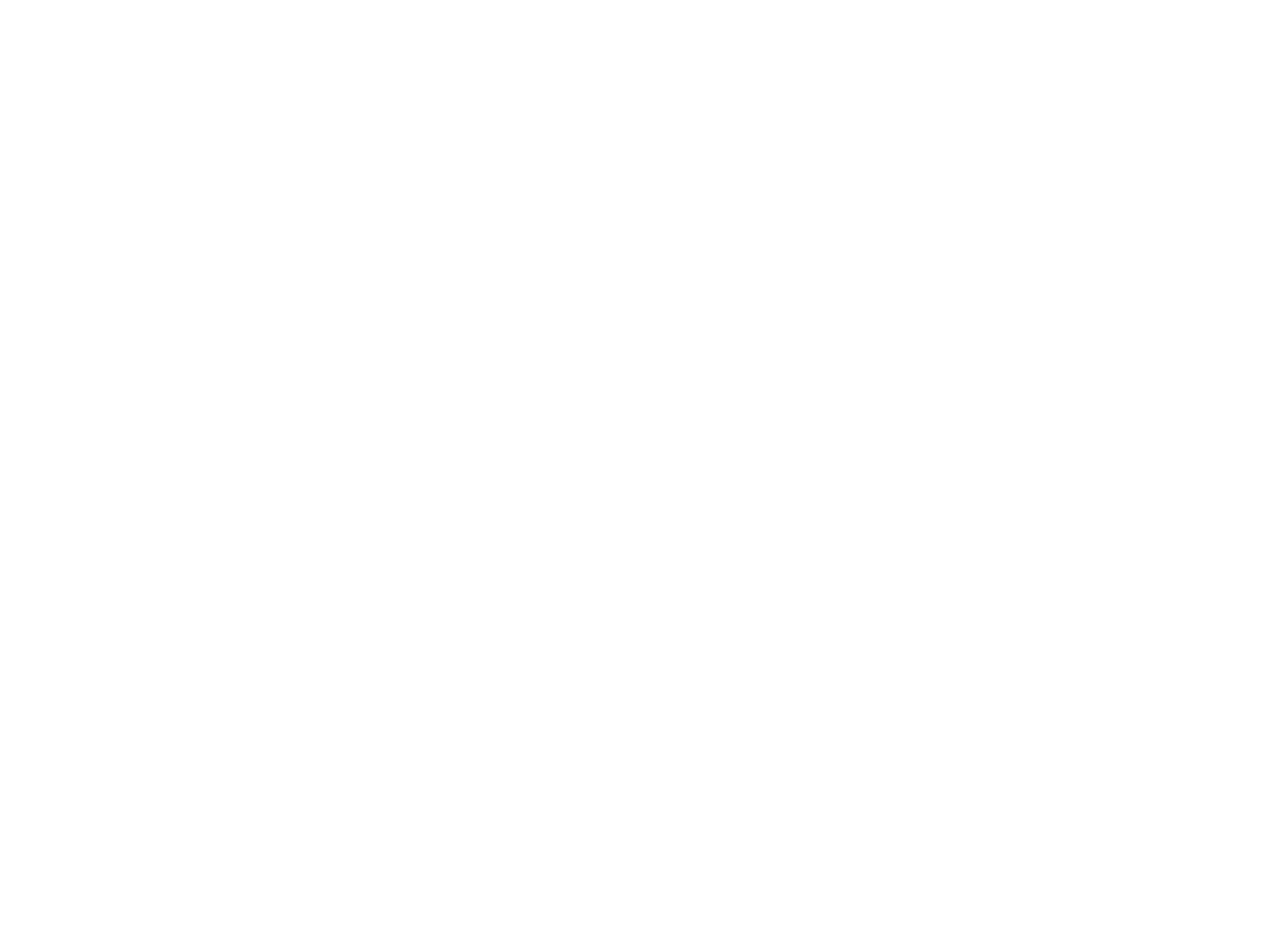
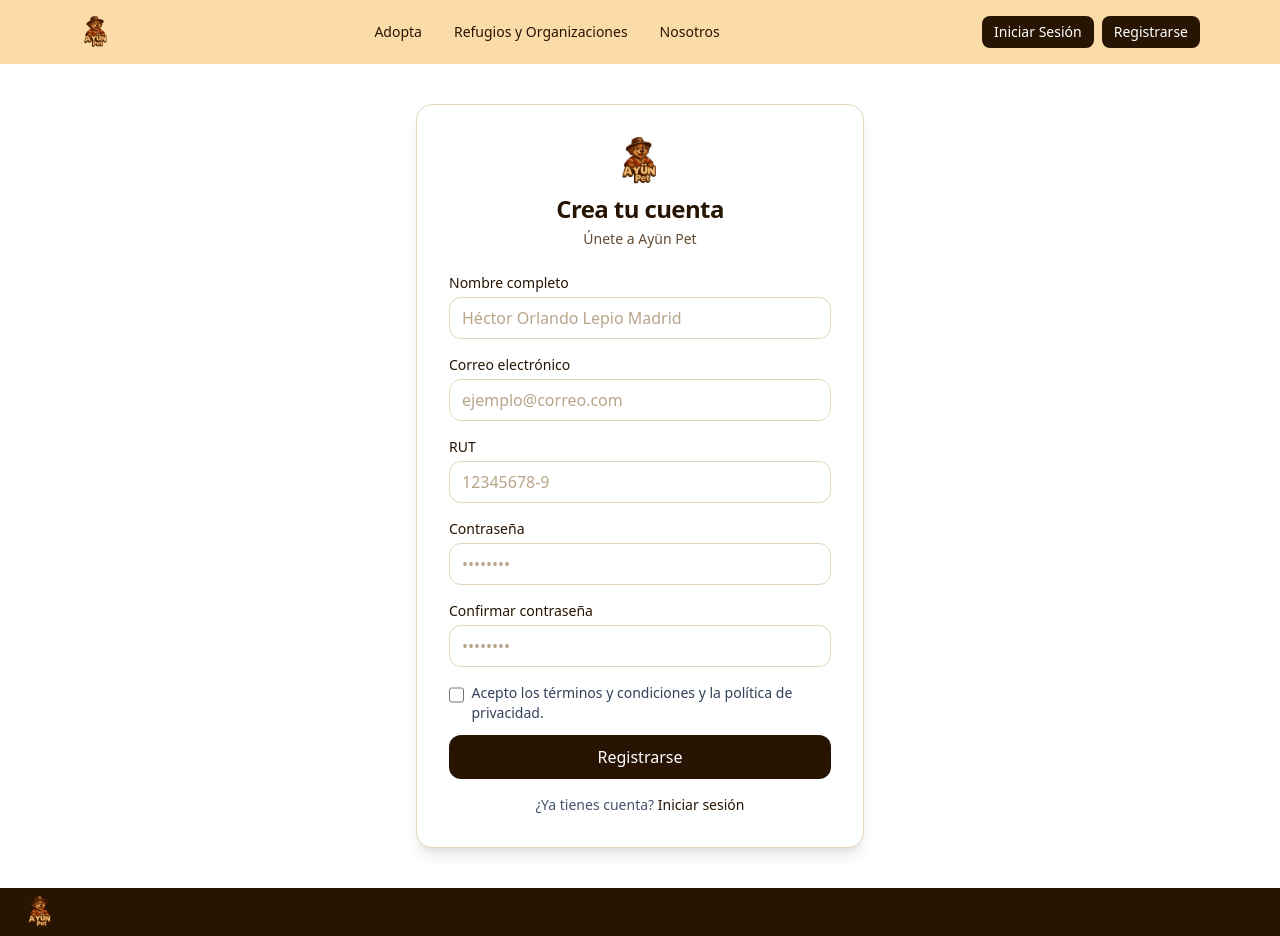
Before and after one commit to tcurihual/AyunPet, a React (Vite) app in the folder apps/web/: page /register in a window 1280 px wide. Before the commit this address had no page. Before the commit the page ends 800 px from the top, so only its background shows below. Built offline with nearby package versions, Linux system fonts and the light colour scheme.

Commit message:
login y register

```diff
--- a/apps/web/package.json
+++ b/apps/web/package.json
@@ -13,14 +13,16 @@
         "@tailwindcss/vite": "^4.1.12",
         "react": "^19.1.1",
         "react-dom": "^19.1.1",
-        "react-router-dom": "^7.8.2",
-        "tailwindcss": "^4.1.12"
+        "react-router-dom": "^7.8.2"
     },
     "devDependencies": {
         "@types/react": "^19.1.10",
         "@types/react-dom": "^19.1.7",
         "@vitejs/plugin-react-swc": "^4.0.0",
+        "autoprefixer": "^10.4.21",
         "globals": "^16.3.0",
+        "postcss": "^8.5.6",
+        "tailwindcss": "^4.1.12",
         "typescript": "~5.8.3",
         "typescript-eslint": "^8.39.1",
         "vite": "^7.1.2"
--- /dev/null
+++ b/apps/web/src/components/AuthCard.tsx
@@ -0,0 +1,64 @@
+import type { ReactNode } from "react"
+import { Link } from "react-router-dom"
+
+type Props = {
+  title: string
+  subtitle?: string
+  children: ReactNode
+}
+
+export default function AuthCard({ title, subtitle, children }: Props) {
+  return (
+    <div className="min-h-dvh flex flex-col bg-white">
+      <nav className="h-14 md:h-16 w-full bg-[#FBDBA8]">
+        <div className="max-w-6xl mx-auto h-full px-4 flex items-center justify-between">
+          <div className="flex items-center">
+            <img src="/logo.png" alt="Ayün Pet" className="h-8 w-8" />
+          </div>
+
+          <div className="flex-1 flex justify-center gap-8">
+            <Link to="/adopta" className="text-sm text-[#281402] hover:underline">
+              Adopta
+            </Link>
+            <Link to="/refugios" className="text-sm text-[#281402] hover:underline">
+              Refugios y Organizaciones
+            </Link>
+            <Link to="/nosotros" className="text-sm text-[#281402] hover:underline">
+              Nosotros
+            </Link>
+          </div>
+
+          <div className="flex gap-2">
+            <Link
+              to="/login"
+              className="rounded-lg bg-[#281402] text-white px-3 py-1.5 text-sm hover:bg-[#644C34]"
+            >
+              Iniciar Sesión
+            </Link>
+            <Link
+              to="/register"
+              className="rounded-lg bg-[#281402] text-white px-3 py-1.5 text-sm hover:bg-[#644C34]"
+            >
+              Registrarse
+            </Link>
+          </div>
+        </div>
+      </nav>
+
+      <main className="flex-1 grid place-items-center px-4 py-10">
+        <div className="w-full max-w-md rounded-2xl bg-white shadow-lg p-8 border border-[#E5D5BE]">
+          <div className="mb-6 text-center">
+            <img src="/logo.png" alt="Ayün Pet" className="mx-auto h-12 mb-2" />
+            <h1 className="text-2xl font-semibold tracking-tight text-[#281402]">{title}</h1>
+            {subtitle && <p className="text-sm text-[#644C34] mt-1">{subtitle}</p>}
+          </div>
+          {children}
+        </div>
+      </main>
+
+      <footer className="h-12 w-full bg-[#281402] mt-auto flex items-center px-6">
+        <img src="/logo.png" alt="Ayün Pet" className="h-8" />
+      </footer>
+    </div>
+  )
+}
--- /dev/null
+++ b/apps/web/src/components/TextField.tsx
@@ -0,0 +1,27 @@
+import { forwardRef } from "react"
+import type { InputHTMLAttributes } from "react"
+
+type Props = InputHTMLAttributes<HTMLInputElement> & {
+  label: string
+  error?: string
+}
+
+const TextField = forwardRef<HTMLInputElement, Props>(({ label, error, className, ...rest }, ref) => {
+  return (
+    <label className="block mb-4">
+      <span className="block text-sm font-medium text-[#281402] mb-1">{label}</span>
+      <input
+        ref={ref}
+        className={`w-full rounded-xl border px-3 py-2 outline-none transition
+          border-[#E5D5BE] focus:ring-2 focus:ring-[#FBDBA8] focus:border-[#644C34] bg-white/95
+          placeholder:text-[#A68F6D]/80
+          ${error ? "border-rose-400 focus:ring-rose-300 focus:border-rose-400" : ""}
+          ${className ?? ""}`}
+        {...rest}
+      />
+      {error && <span className="text-xs text-rose-600 mt-1 block">{error}</span>}
+    </label>
+  )
+})
+
+export default TextField
--- /dev/null
+++ b/apps/web/src/contexts/AuthContext.tsx
@@ -0,0 +1,15 @@
+import { createContext, useContext } from "react"
+
+const AuthContext = createContext(null)
+
+export function AuthProvider({ children }: { children: React.ReactNode }) {
+  return <AuthContext.Provider value={null}>{children}</AuthContext.Provider>
+}
+
+export function useAuth() {
+  const ctx = useContext(AuthContext)
+  if (ctx === undefined) {
+    throw new Error("useAuth must be used within an AuthProvider")
+  }
+  return ctx
+}
--- a/apps/web/src/index.css
+++ b/apps/web/src/index.css
@@ -1,70 +1,18 @@
 @import "tailwindcss";
+
+html, body, #root {
+  height: 100%;
+  width: 100%;
+  margin: 0;
+  padding: 0;
+}
 
 :root {
   font-family: system-ui, Avenir, Helvetica, Arial, sans-serif;
   line-height: 1.5;
   font-weight: 400;
-
-    color-scheme: light dark;
-    color: rgba(255, 255, 255, 0.87);
-    background-color: #242424;
-
   font-synthesis: none;
   text-rendering: optimizeLegibility;
   -webkit-font-smoothing: antialiased;
   -moz-osx-font-smoothing: grayscale;
 }
-
-a {
-    font-weight: 500;
-    color: #646cff;
-    text-decoration: inherit;
-}
-a:hover {
-    color: #535bf2;
-}
-
-body {
-    margin: 0;
-    display: flex;
-    place-items: center;
-    min-width: 320px;
-    min-height: 100vh;
-}
-
-h1 {
-    font-size: 3.2em;
-    line-height: 1.1;
-}
-
-button {
-    border-radius: 8px;
-    border: 1px solid transparent;
-    padding: 0.6em 1.2em;
-    font-size: 1em;
-    font-weight: 500;
-    font-family: inherit;
-    background-color: #1a1a1a;
-    cursor: pointer;
-    transition: border-color 0.25s;
-}
-button:hover {
-    border-color: #646cff;
-}
-button:focus,
-button:focus-visible {
-    outline: 4px auto -webkit-focus-ring-color;
-}
-
-@media (prefers-color-scheme: light) {
-    :root {
-        color: #213547;
-        background-color: #ffffff;
-    }
-    a:hover {
-        color: #747bff;
-    }
-    button {
-        background-color: #f9f9f9;
-    }
-}
--- a/apps/web/src/main.tsx
+++ b/apps/web/src/main.tsx
@@ -3,14 +3,17 @@
 import { BrowserRouter } from "react-router-dom"
 
 import "./index.css"
-import WebRouter from "./pages/router.tsx"
+import WebRouter from "./pages/router"
+import { AuthProvider } from "./contexts/AuthContext"
 
 const root = ReactDOM.createRoot(document.getElementById("root")!)
 
 root.render(
-    <StrictMode>
-        <BrowserRouter>
-            <WebRouter />
-        </BrowserRouter>
-    </StrictMode>
+  <StrictMode>
+    <BrowserRouter>
+      <AuthProvider>
+        <WebRouter />
+      </AuthProvider>
+    </BrowserRouter>
+  </StrictMode>
 )
--- /dev/null
+++ b/apps/web/src/pages/Login.tsx
@@ -0,0 +1,36 @@
+import { Link } from "react-router-dom"
+import AuthCard from "../components/AuthCard"
+import TextField from "../components/TextField"
+
+export default function Login() {
+
+  return (
+    <AuthCard title="Iniciar sesión" subtitle="Bienvenido a Ayün Pet">
+      <form className="space-y-2">
+        <TextField
+          label="Correo electrónico"
+          type="email"
+          placeholder="ejemplo@correo.com"
+          name="email"
+        />
+        <TextField
+          label="Contraseña"
+          type="password"
+          placeholder="••••••••"
+          name="password"
+        />
+        <button
+          type="submit"
+          className="w-full rounded-xl bg-[#281402] text-white py-2.5 font-medium hover:bg-[#644C34] active:scale-[.99] transition"
+        >
+          Ingresar
+        </button>
+      </form>
+
+      <div className="mt-4 text-center text-sm text-slate-600">
+        ¿No tienes cuenta?{" "}
+        <Link to="/register" className="text-[#281402] hover:underline">Crear cuenta</Link>
+      </div>
+    </AuthCard>
+  )
+}
--- /dev/null
+++ b/apps/web/src/pages/Register.tsx
@@ -0,0 +1,60 @@
+import { Link } from "react-router-dom"
+import AuthCard from "../components/AuthCard"
+import TextField from "../components/TextField"
+
+export default function Register() {
+
+  return (
+    <AuthCard title="Crea tu cuenta" subtitle="Únete a Ayün Pet">
+      <form className="space-y-2">
+        <TextField
+          label="Nombre completo"
+          placeholder="Héctor Orlando Lepio Madrid"
+          name="name"
+        />
+        <TextField
+          label="Correo electrónico"
+          type="email"
+          placeholder="ejemplo@correo.com"
+          name="email"
+        />
+        <TextField
+          label="RUT"
+          placeholder="12345678-9"
+          name="rut"
+        />
+        <TextField
+          label="Contraseña"
+          type="password"
+          placeholder="••••••••"
+          name="password"
+        />
+        <TextField
+          label="Confirmar contraseña"
+          type="password"
+          placeholder="••••••••"
+          name="confirm"
+        />
+
+        <label className="flex items-start gap-2 text-sm text-slate-700 mt-2">
+          <input type="checkbox" className="mt-1 size-4" name="accept" />
+          <span>
+            Acepto los términos y condiciones y la política de privacidad.
+          </span>
+        </label>
+
+        <button
+          type="submit"
+          className="w-full rounded-xl bg-[#281402] text-white py-2.5 font-medium hover:bg-[#644C34] active:scale-[.99] transition mt-1"
+        >
+          Registrarse
+        </button>
+      </form>
+
+      <div className="mt-4 text-center text-sm text-slate-600">
+        ¿Ya tienes cuenta?{" "}
+        <Link to="/login" className="text-[#281402] hover:underline">Iniciar sesión</Link>
+      </div>
+    </AuthCard>
+  )
+}
--- a/apps/web/src/pages/router.tsx
+++ b/apps/web/src/pages/router.tsx
@@ -1,14 +1,44 @@
 import React from "react"
-import { Routes, Route } from "react-router-dom"
-import App from "../App.tsx"
+import { Routes, Route, Navigate, Link } from "react-router-dom"
+import Login from "./Login"
+import Register from "./Register"
+
+
+const Home: React.FC = () => {
+  return (
+    <div className="min-h-dvh flex flex-col bg-white">
+      <main className="flex-1 grid place-items-center px-4 py-10">
+        <div className="text-center">
+          <img src="/logo.png" alt="Ayün Pet" className="mx-auto h-28 mb-6" />
+          <div className="flex justify-center gap-4">
+            <Link
+              to="/login"
+              className="rounded-lg bg-[#281402] text-white px-6 py-2 text-lg hover:bg-[#644C34]"
+            >
+              Iniciar Sesión
+            </Link>
+            <Link
+              to="/register"
+              className="rounded-lg bg-[#281402] text-white px-6 py-2 text-lg hover:bg-[#644C34]"
+            >
+              Registrarse
+            </Link>
+          </div>
+        </div>
+      </main>
+    </div>
+  )
+}
 
 const WebRouter: React.FC = () => {
-    return (
-        <Routes>
-            <Route path="/" element={<h1>Ayün Pet</h1>} />
-            <Route path="/example" element={<App />} />
-        </Routes>
-    )
+  return (
+    <Routes>
+      <Route path="/" element={<Home />} />
+      <Route path="/login" element={<Login />} />
+      <Route path="/register" element={<Register />} />
+      <Route path="*" element={<Navigate to="/login" replace />} />
+    </Routes>
+  )
 }
 
 export default WebRouter
--- a/package.json
+++ b/package.json
@@ -19,8 +19,11 @@
     },
     "packageManager": "pnpm@10.14.0",
     "dependencies": {
+        "@hookform/resolvers": "^5.2.1",
         "@supabase/supabase-js": "^2.56.1",
-        "dotenv-cli": "^10.0.0"
+        "dotenv-cli": "^10.0.0",
+        "react-hook-form": "^7.62.0",
+        "zod": "^4.1.5"
     },
     "pnpm": {
         "overrides": {
```
Also changed, not shown: apps/web/src/App.tsx (+8 -37 lines), apps/web/public/logo.png (added), 1 other file (tests, documents, lock files or other folders). Lines whose indentation alone changed are shown as unchanged.
